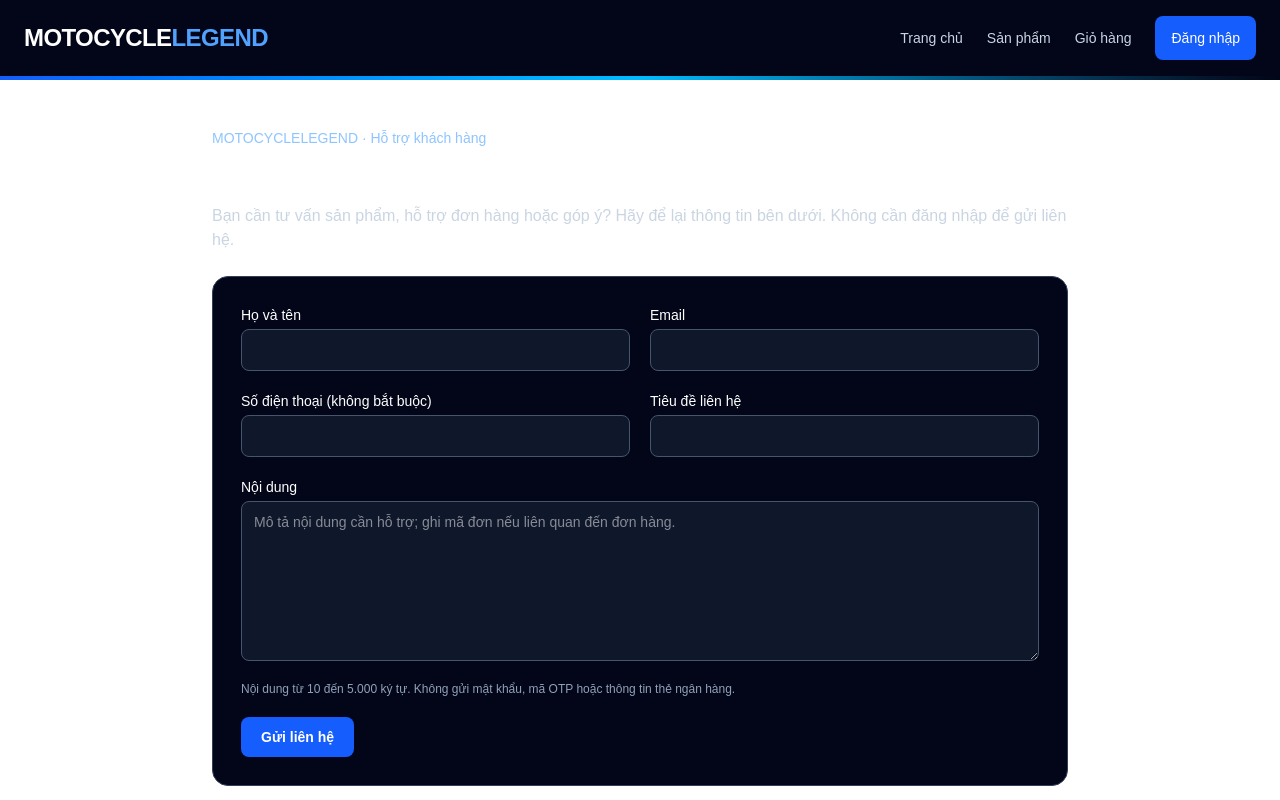
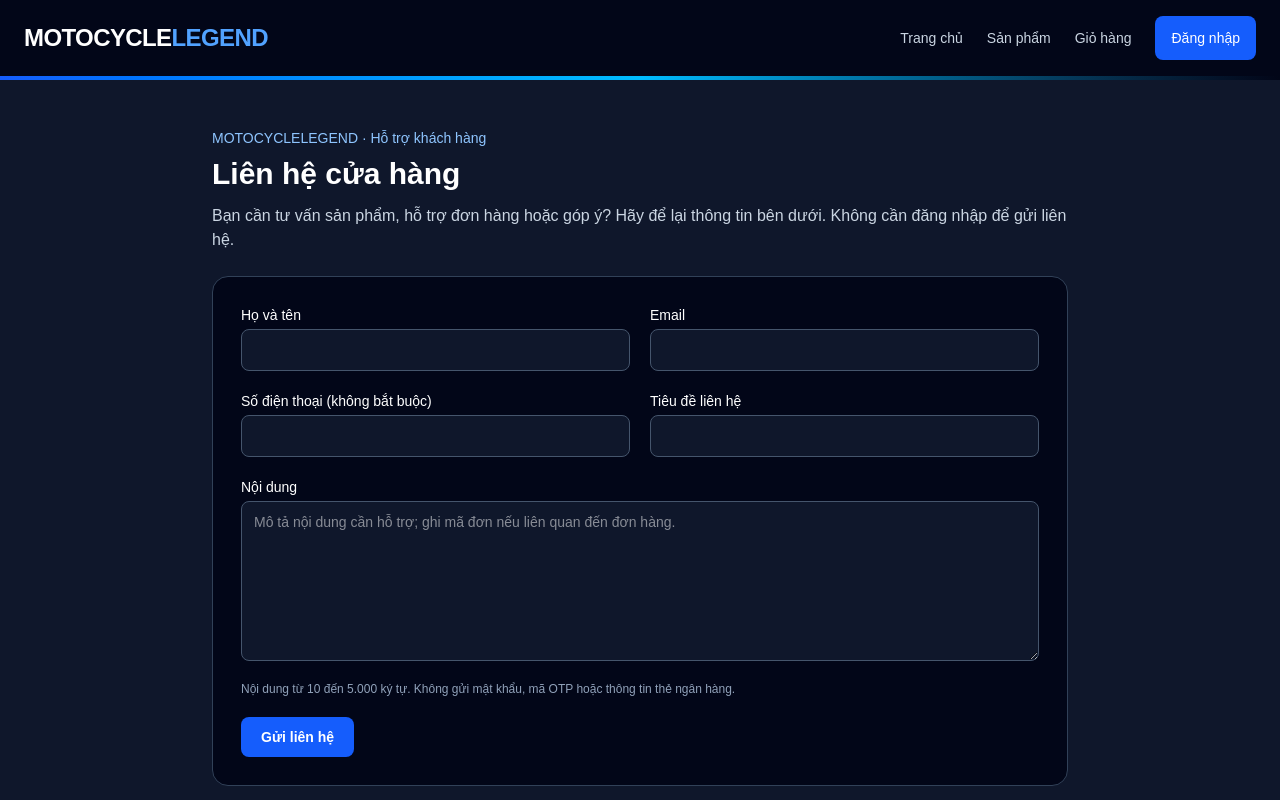
Before and after one commit to nguyenvutruongson23062006/THLTW_HungSon_24D_Temp, a Next.js app in the folder frontend/: page /lien-he in a window 1280 px wide. Shown: the top 800 px of the page. Built offline with nearby package versions, Linux system fonts and the light colour scheme; no server answers.

Commit message:
Cập nhật frontend/components/BoCucTrang.tsx

```diff
--- a/frontend/components/BoCucTrang.tsx
+++ b/frontend/components/BoCucTrang.tsx
@@ -20,6 +20,7 @@ export default function BoCucTrang({
     "/don-hang",
     "/order",
     "/cart",
+    "/lien-he",
   ].some(
     (path) =>
       duongDanHienTai === path || duongDanHienTai.startsWith(path + "/"),
```
